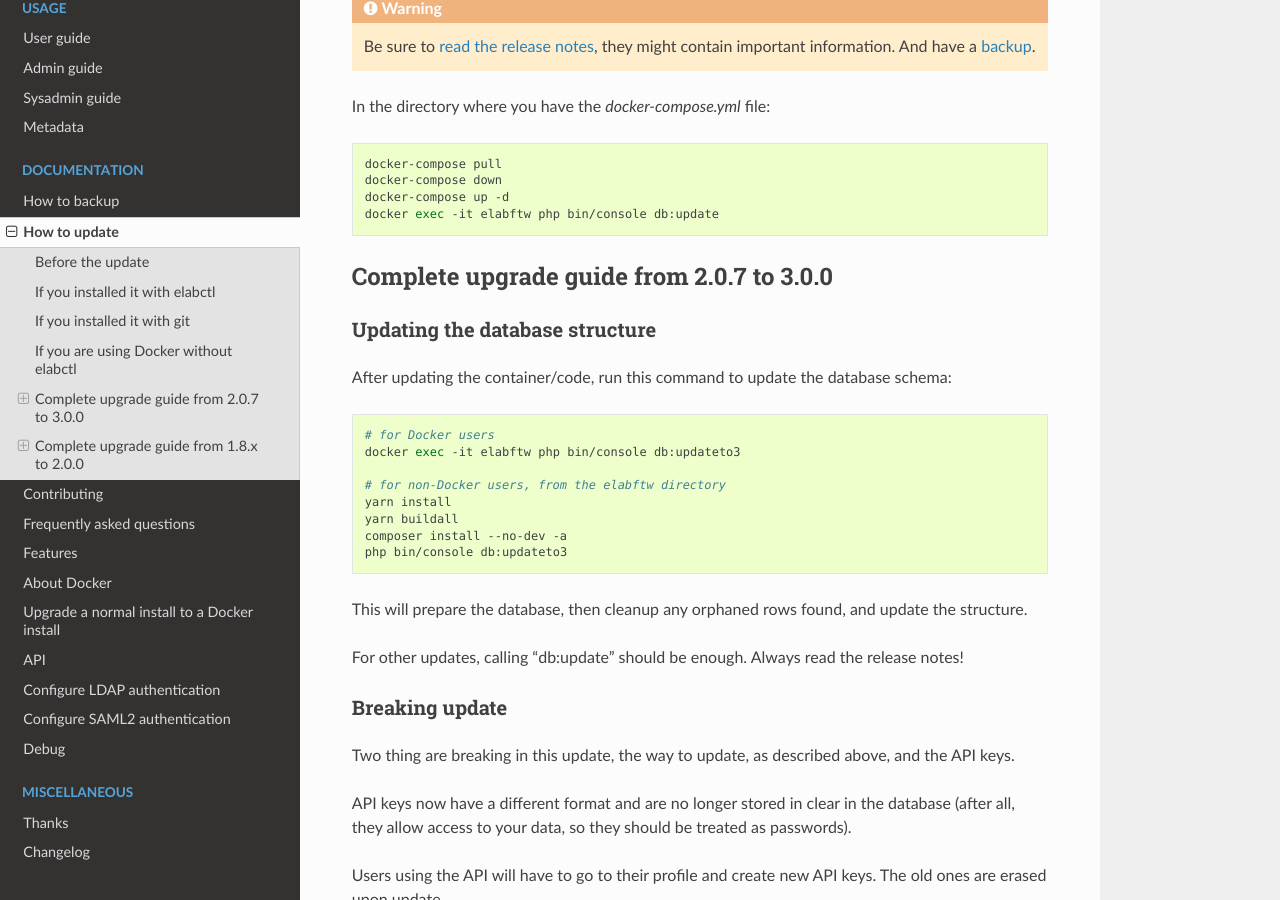
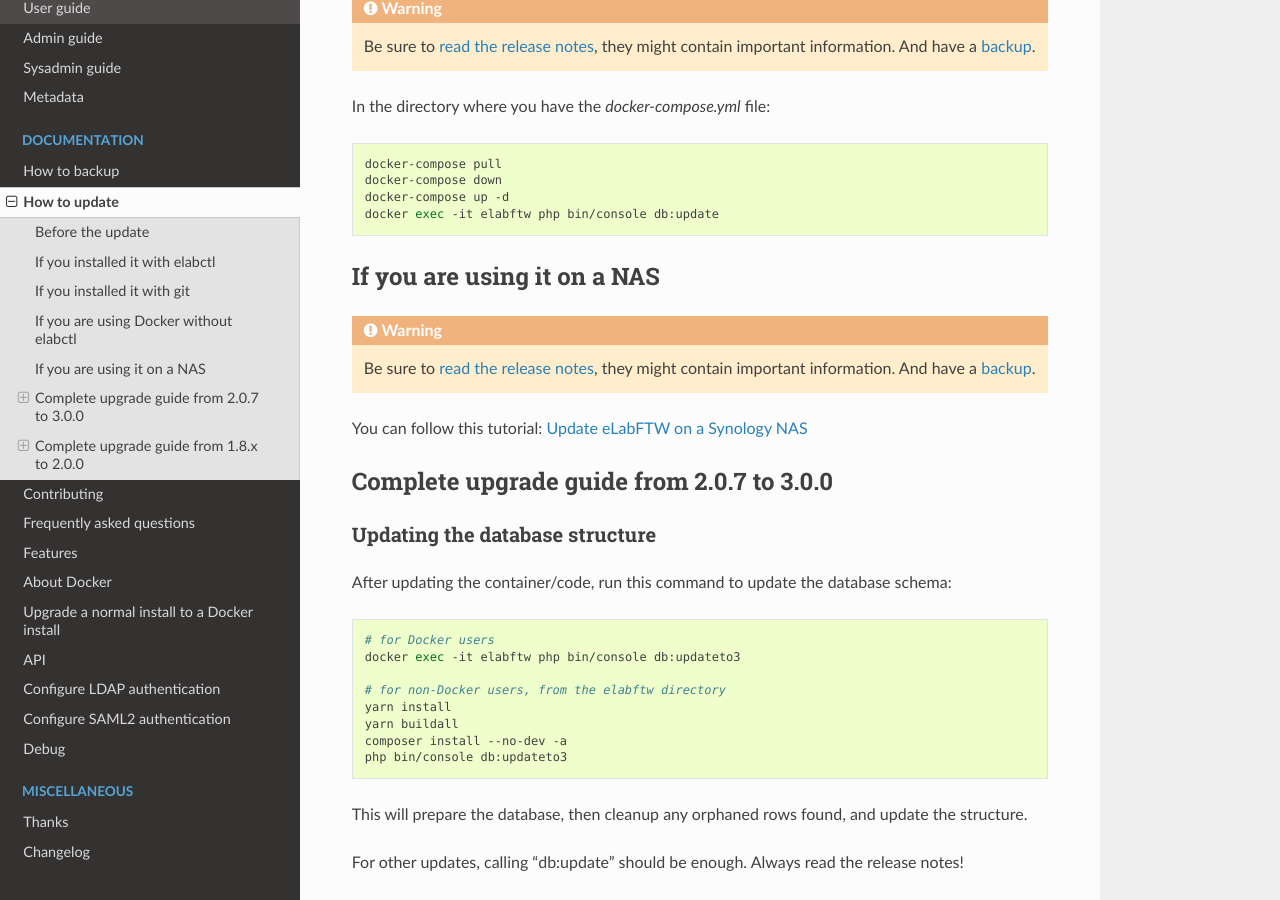
Before and after one commit to elabftw/elabdoc, a Sphinx documentation site: the page built from doc/how-to-update.rst, in a window 1280 px wide and 900 px high, scrolled down 1403 px. Built offline with Sphinx 7.4.7 and the Read the Docs theme 2.0.0, drawn with Linux system fonts in a browser that asks for light colours.

Commit message:
add instructions for nas update

```diff
--- a/doc/how-to-update.rst
+++ b/doc/how-to-update.rst
@@ -63,6 +63,13 @@
     docker-compose down
     docker-compose up -d
     docker exec -it elabftw php bin/console db:update
+
+If you are using it on a NAS
+^^^^^^^^^^^^^^^^^^^^^^^^^^^^
+
+.. warning:: Be sure to `read the release notes <https://github.com/elabftw/elabftw/releases/latest>`_, they might contain important information. And have a :ref:`backup <backup>`.
+
+You can follow this tutorial: `Update eLabFTW on a Synology NAS <https://github.com/elabftw/elabhow/tree/master/howto-update-nas#how-to-update-elabftw-on-a-synology-nas>`_
 
 Complete upgrade guide from 2.0.7 to 3.0.0
 ^^^^^^^^^^^^^^^^^^^^^^^^^^^^^^^^^^^^^^^^^^
```
